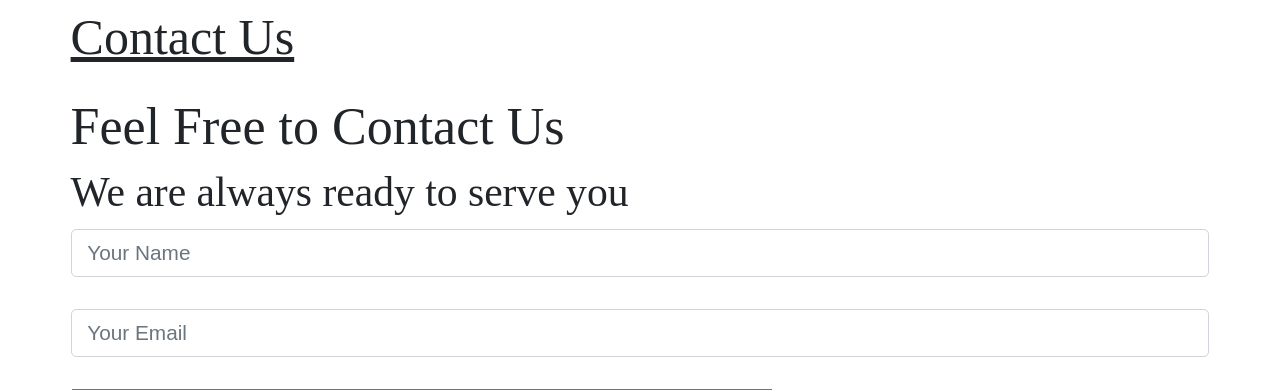
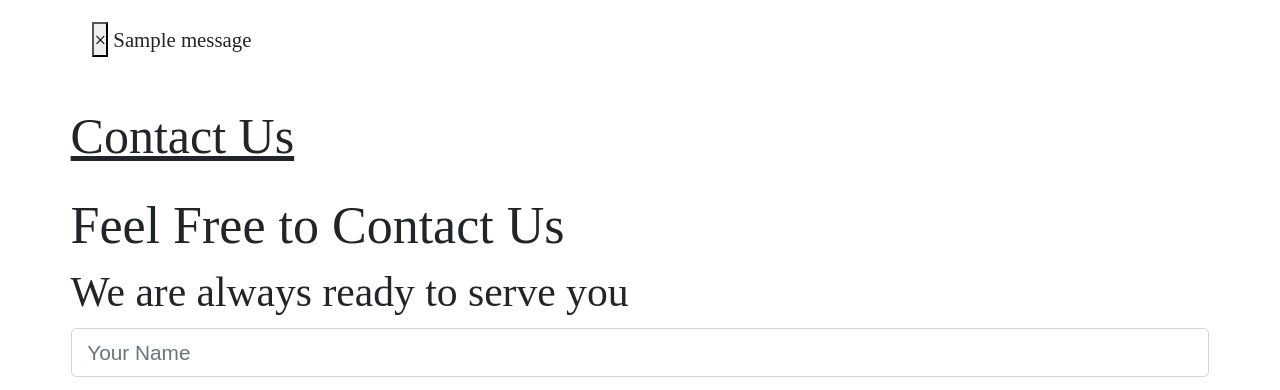
Before and after one commit to Hack-o-Heist/Heist-Compare, a Django app: page /contact in a window 1280 px wide. Shown: the part 73-463 px from the top of the page. Run offline with Django 3.2, Linux system fonts and the light colour scheme; tables that the repository leaves empty hold one stand-in row (values such as "Sample post"); one stand-in notice (Sample message) is shown.

Commit message:
Contact Form Email Send added

```diff
--- a/core/templates/core/contact.html
+++ b/core/templates/core/contact.html
@@ -10,6 +10,17 @@
 
 {% block body %}
 <div class="container">
+{% for message in messages %}
+<div class="container-fluid p-0">
+  <div class="alert {{ message.tags }} alert-dismissible" role="alert" >
+    <button type="button" class="close" data-dismiss="alert" aria-label="Close">
+      <span aria-hidden="true">&times;</span>
+    </button>
+    {{ message }}
+  </div>
+</div>
+{% endfor %}
+
   <div class="contact">
     <div class="contact-title">
       <p style="font-size: 50px;text-decoration: underline;">Contact Us</p>
--- a/core/views.py
+++ b/core/views.py
@@ -24,8 +24,9 @@ def contact(request):
         subject = 'Contact us form submitted on Heist Compare'
         mail_message = f'Name: {name}\n\nEmail: {email}\n\nMessage: {message}'
 
-        email = EmailMessage(subject, mail_message, email, to=['hackoheist2021@gmail.com'])
+        email = EmailMessage(subject, mail_message, email, to=['hackoheist2021@gmail.com', email])
         email.send()
+        messages.success(request, "Thanks, Your message has been sent.")
     return render(request, 'core/contact.html')
 
 
```
